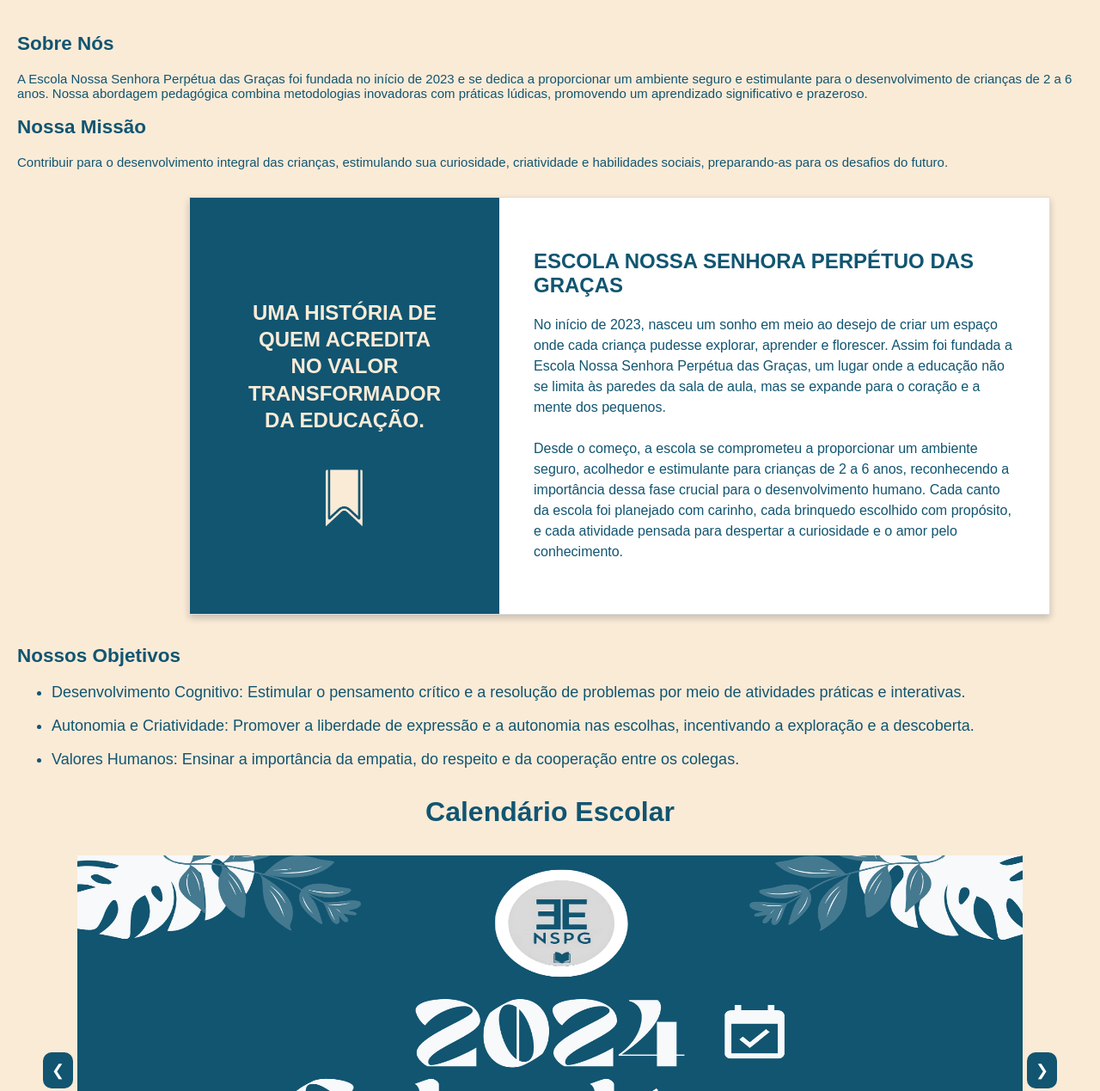
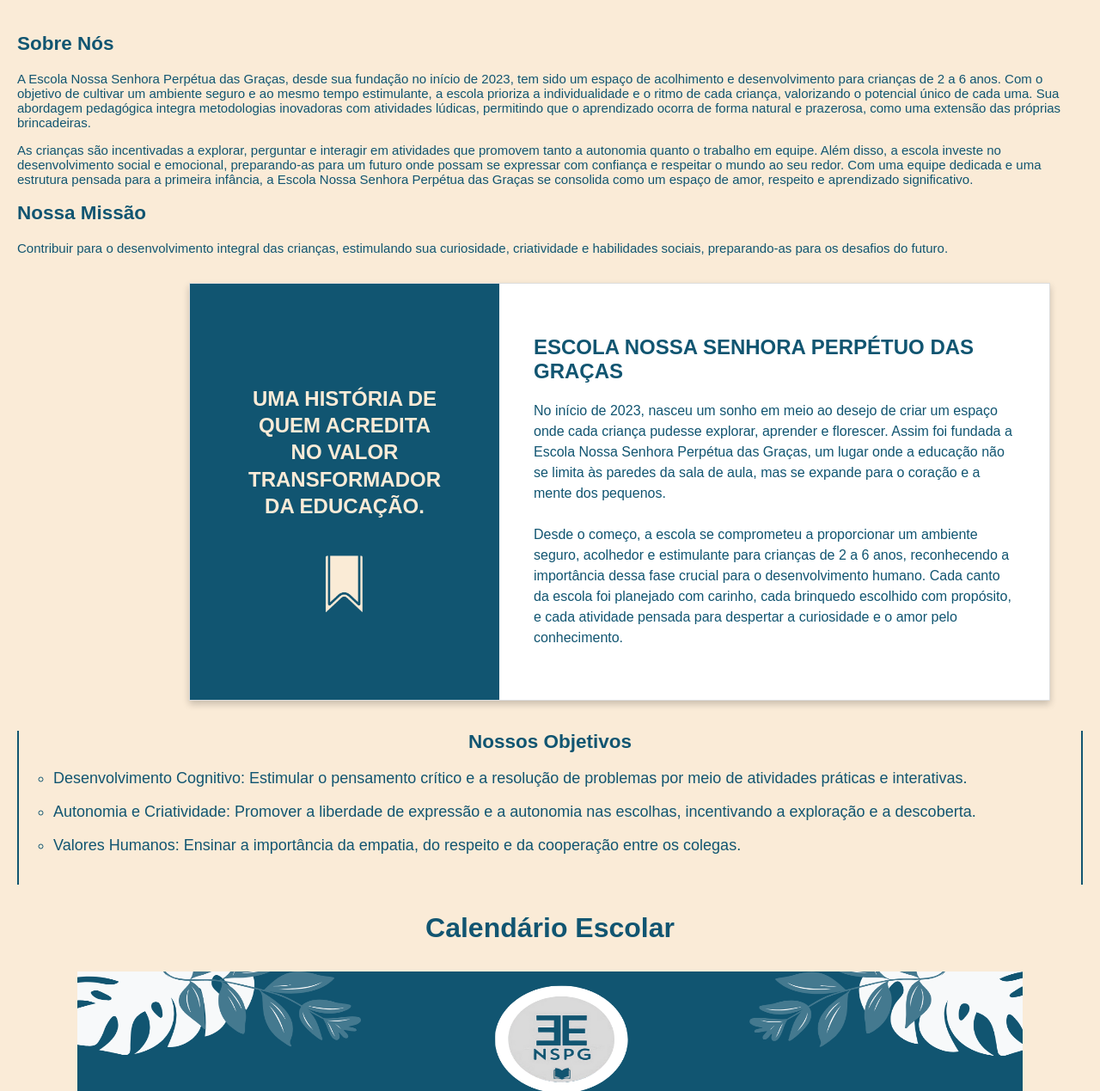
Before and after one commit to JVCaliope/NSPG, a plain HTML site: page index.html in a window 1280 px wide. Shown: the part 526-1795 px from the top of the page at 86% size. Drawn offline with Linux system fonts and the light colour scheme.

Commit message:
Add files via upload

```diff
--- a/Estilo.css
+++ b/Estilo.css
@@ -482,6 +482,18 @@ font-style: italic;
 }
 
                     /**************
+                    Nossos Objetivos
+                    ***************/
+
+.Nossos_Objetivos{
+box-shadow: #115571;
+border-left: 2px solid #115571;
+border-right: 2px solid #115571;
+}
+
+
+
+                    /**************
                     Barra inferior
                     ***************/
 
--- a/index.html
+++ b/index.html
@@ -23,7 +23,7 @@
                 <li><a href="#calendario-escolar">CALENDÁRIO ESCOLAR</a></li>
                 <li><a href="#Equipe_Pedagogica">EQUIPE PEDAG.</a></li>
                 <li><a href="#eventos">EVENTOS</a></li>
-                <li><a href="#contato">MAIS</a></li>
+                <li><a href="#contato">CONTATOS</a></li>
             </ul>
             </div>
 
@@ -52,7 +52,10 @@
 
         <h2>Sobre Nós</h2>
 
-        <p>A Escola Nossa Senhora Perpétua das Graças foi fundada no início de 2023 e se dedica a proporcionar um ambiente seguro e estimulante para o desenvolvimento de crianças de 2 a 6 anos. Nossa abordagem pedagógica combina metodologias inovadoras com práticas lúdicas, promovendo um aprendizado significativo e prazeroso.</p>
+        <p>A Escola Nossa Senhora Perpétua das Graças, desde sua fundação no início de 2023, tem sido um espaço de acolhimento e desenvolvimento para crianças de 2 a 6 anos. Com o objetivo de cultivar um ambiente seguro e ao mesmo tempo estimulante, a escola prioriza a individualidade e o ritmo de cada criança, valorizando o potencial único de cada uma. Sua abordagem pedagógica integra metodologias inovadoras com atividades lúdicas, permitindo que o aprendizado ocorra de forma natural e prazerosa, como uma extensão das próprias brincadeiras.</p>
+        <p>As crianças são incentivadas a explorar, perguntar e interagir em atividades que promovem tanto a autonomia quanto o trabalho em equipe. Além disso, a escola investe no desenvolvimento social e emocional, preparando-as para um futuro onde possam se expressar com confiança e respeitar o mundo ao seu redor. Com uma equipe dedicada e uma estrutura pensada para a primeira infância, a Escola Nossa Senhora Perpétua das Graças se consolida como um espaço de amor, respeito e aprendizado significativo.
+
+        </p>
         <h2>Nossa Missão</h2>
         <p>Contribuir para o desenvolvimento integral das crianças, estimulando sua curiosidade, criatividade e habilidades sociais, preparando-as para os desafios do futuro.</p>
 
@@ -73,16 +76,20 @@
 
     <br>
 
-        <h2>Nossos Objetivos</h2>
+       <div class="Nossos_Objetivos">
+        <h2 style="text-align: center;">Nossos Objetivos</h2>
 
-        <ul style="font-size: larger;">
+        <ul style="font-size: larger; list-style-type: circle;" >
             <li>Desenvolvimento Cognitivo: Estimular o pensamento crítico e a resolução de problemas por meio de atividades práticas e interativas.</li>
             <p></p>
             <li>Autonomia e Criatividade: Promover a liberdade de expressão e a autonomia nas escolhas, incentivando a exploração e a descoberta.</li>
             <p></p>
             <li>Valores Humanos: Ensinar a importância da empatia, do respeito e da cooperação entre os colegas.</li>
+
         </ul>
+        <br>
         <p></p>
+    </div>
 
         <section id="calendario-escolar">
             <h1 style="text-align: center;">Calendário Escolar</h1>
@@ -119,13 +126,14 @@
         </div>
         <h2>Comunicação com Pais</h2>
 
-        <ul style="font-size: larger;">
+        <ul style="font-size: larger; list-style-type: circle;">
             <li>Reuniões Periódicas: Para discutir o desenvolvimento das crianças e alinhar expectativas.</li>
             <p></p>
             <li>Relatórios de Acompanhamento: Enviados regularmente para manter os pais informados sobre o progresso dos alunos.</li>
             <p></p>
             <li>Eventos Especiais: Festas, apresentações e oficinas para integrar a comunidade escolar.</li>
         </ul>
+
         <h4 style="color: #115571;">Obs.: As inscrições estão abertas durante todo o ano caso precisem. Para agendar uma visita ou conseguir mais informações e tirar dúvidas, entre em contato conosco pelo telefone <b style="font-size: 1.1em; color: #115571;">(85) 9 9177-3091</b> ou e-mail <b style="font-size: 1.1em; color: #115571;">enspg@gmail.com</b>. Estamos ansiosos para receber sua família na <b style="font-size: 1.1em; color: #115571;">Escola Nossa Senhora Perpétua das Graças!</b></h5>
         <div class="LinkFormIncricao">
         <button style="background: linear-gradient(45deg, #115571, #00FFFF);border: none;border-radius: 13px;"><a link rel="stylesheet" href="Formulário de inscrição.html" target="_blank">Formulário de Inscrição</a></button>
```
